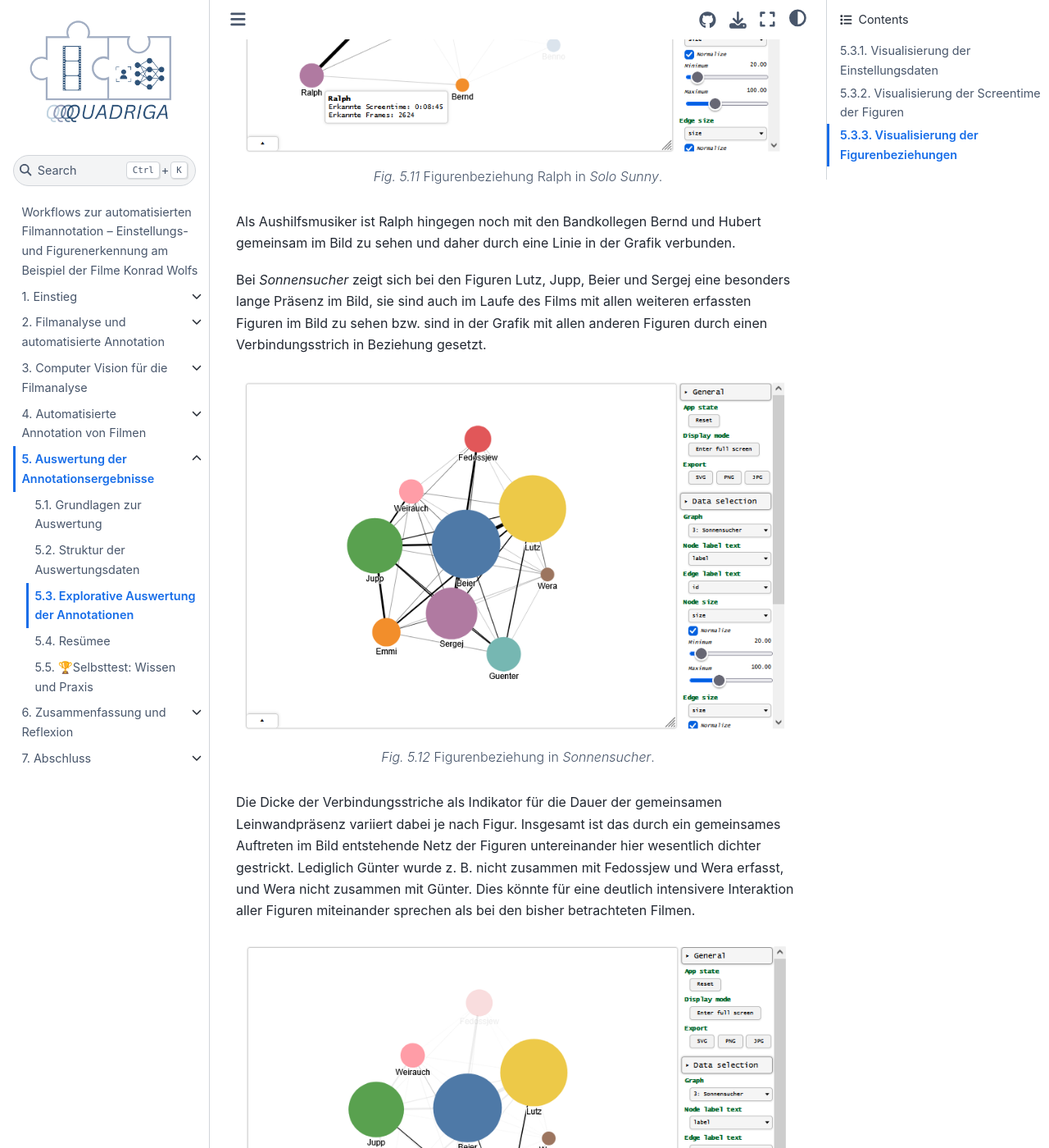
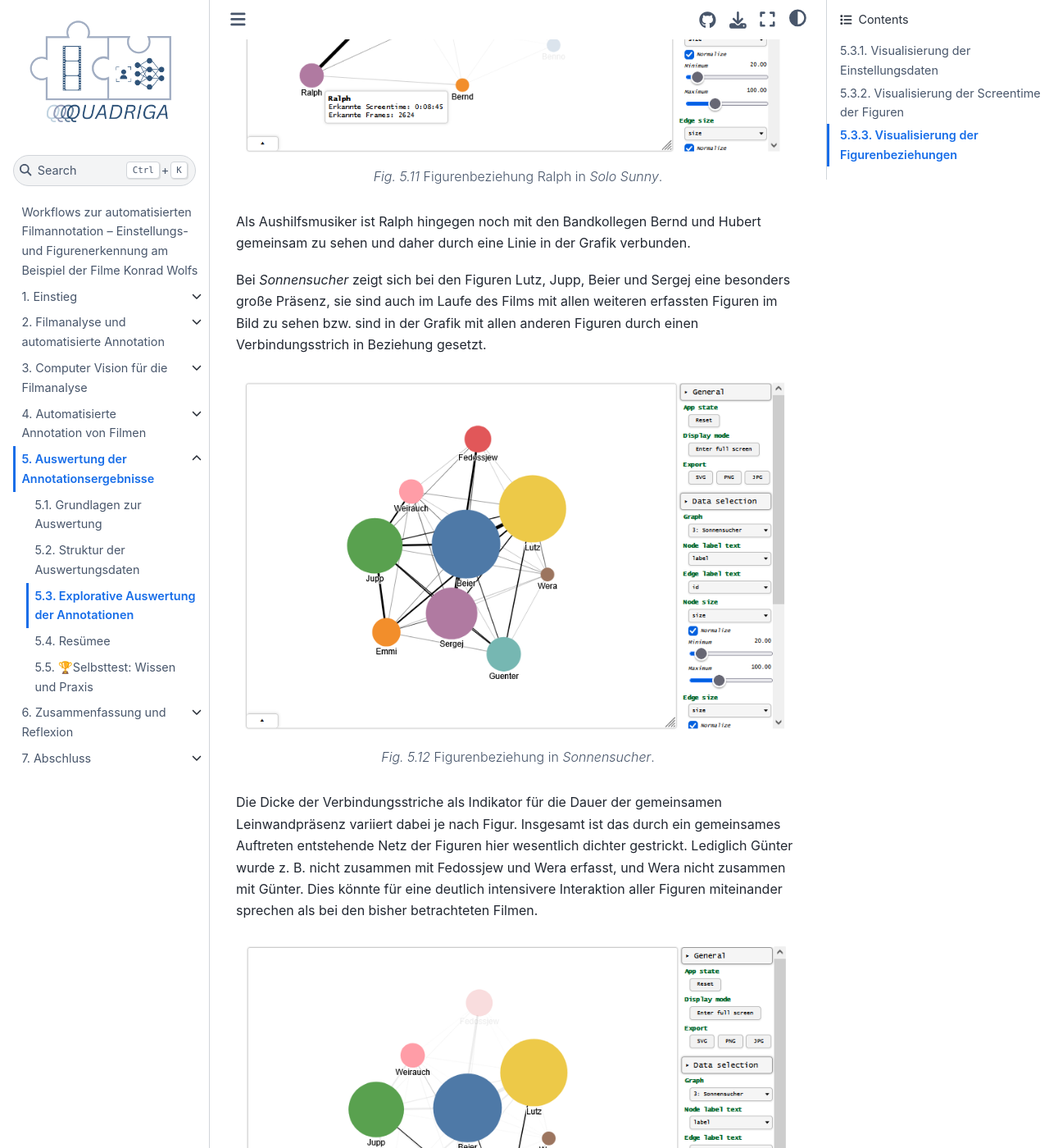
Before and after one commit to quadriga-dk/Bewegtes-Bild-Fallstudie-4, a Jupyter Book: the page built from auswertung/explorative_auswertung.md, in a window 1280 px wide and 1400 px high, scrolled down 11761 px. Shown: the whole window at 82% size. Built offline with Jupyter Book 1.0.4 settings and Sphinx 7.4.7 and the Sphinx Book theme 1.1.4, drawn with Linux system fonts in a browser that asks for light colours; pages that are not in the unit, such as notebooks, are missing from menus; some of the changed text lies outside the part shown.

Commit message:
minor fixes

````diff
--- a/auswertung/explorative_auswertung.md
+++ b/auswertung/explorative_auswertung.md
@@ -80,7 +80,7 @@
 Grafik zur Screentime der Figuren in *Solo Sunny*.
 ```
 
-Wechselt man zur Visualisierung von *Solo Sunny* wird sofort deutlich, dass hier Sunny die dominierende Figur ist. Sie ist fast den gesamten Film über präsent. Nach Sunny folgen mit deutlich weniger Auftritten im Bild Ralph und Harry, die nie zusammen im Bild zu sehen sind, aber wichtige Bezugspunkte zu Sunny bilden. Neben Harry tritt auch Christine allein zusammen mit Sunny im Bild auf, sie ist eine alte Freundin von ihr. Norbert, Hubert, Bernd und Benno sind als Musiker in Sunnys Band oft gemeinsam präsent.
+Wechselt man zur Visualisierung von *Solo Sunny* wird sofort deutlich, dass hier Sunny die dominierende Figur ist. Sie ist fast den gesamten Film über präsent. Nach Sunny folgen mit deutlich weniger Auftritten Ralph und Harry, die nie zusammen im Bild zu sehen sind, aber wichtige Bezugspunkte zu Sunny bilden. Neben Harry tritt auch Christine allein zusammen mit Sunny auf, sie ist eine alte Freundin von ihr. Norbert, Hubert, Bernd und Benno sind als Musiker in Sunnys Band oft gemeinsam präsent.
 
 ```{figure} ../assets/auswertung/figurenpraesenz_sonnensucher.png
 ---
@@ -96,11 +96,11 @@
 
 Hier sind also deutliche Unterschiede in den Mustern des zeitlichen Auftretens von Figuren im Film zu erkennen, die vermutlich auch mit den behandelten Themen in den Filmen zusammenhängen. *Sonnensucher* ist eher ein Ensemblefilm, in dem DDR-Arbeiter:innen für den politisch wichtigen Uranabbau mit den sowjetischen Soldat:innen zusammenarbeiten müssen. In *Solo Sunny* sucht Sunny allein als kompromisslose Künstlerin ihren Weg im Leben und in der Gesellschaft.
 
-Auch hier würde es sich wieder anbieten, an dieser Stelle zur genauen Analyse der einzelnen Filme zurückzukehren, indem etwa die Annotationsdaten zu den Figuren in VIAN eingelesen werden. Hier kann genauer betrachtet werden, welche Figuren wann und aus welchen Gründen gemeinsam im Bild zu sehen sind. Auch Annotationsfehler werden dadurch sichtbar wie z. B. in *Solo Sunny*, bei dem der Bandleader Hubert am Ende fälschlicherweise im Bild der Szene erkannt wird, in der Sunny auf ihre möglicherweise neue Band trifft.
+Auch hier würde es sich wieder anbieten, an dieser Stelle zur genauen Analyse der einzelnen Filme zurückzukehren, indem etwa die Annotationsdaten zu den Figuren in VIAN eingelesen werden. Hier kann genauer betrachtet werden, welche Figuren wann und aus welchen Gründen gemeinsam im Bild zu sehen sind. Auch Annotationsfehler werden dadurch sichtbar wie z. B. in *Solo Sunny*, bei dem der Bandleader Hubert am Ende fälschlicherweise in der Szene erkannt wird, in der Sunny auf ihre möglicherweise neue Band trifft.
 
 
 ## Visualisierung der Figurenbeziehungen
-Nun soll die Visualisierung zu den Figurenbeziehungen betrachtet werden. Zu sehen sind in der Grafik die Beziehungen der Figuren untereinander gemäß ihrer gemeinsamen Präsenz auf der Leinwand. Zusätzlich wird die Gesamtdauer der erkannten Präsenz einer Figur im Film durch die Größe des ihr zugeordneten Kreises angezeigt. Gemeinsam im Bild auftretende Figuren sind durch Striche miteinander verbunden, die Dicke der Striche zeigt die Höhe des Wertes des gemeinsamen Auftretens an. In der interaktiven Grafik kann auf die Figurenkreise geklickt und diese an andere Orte gezogen werden, dadurch können Verbindungen zwischen Figuren und Figurengruppen noch deutlicher werden.
+Nun soll die Visualisierung zu den Figurenbeziehungen betrachtet werden. Zu sehen sind in der Grafik die Beziehungen der Figuren untereinander gemäß ihrer gemeinsamen Präsenz auf der Leinwand. Zusätzlich wird die Gesamtdauer der erkannten Präsenz einer Figur im Film durch die Größe des ihr zugeordneten Kreises angezeigt. Gemeinsam auftretende Figuren sind durch Striche miteinander verbunden, die Dicke der Striche zeigt die Höhe des Wertes des gemeinsamen Auftretens an. In der interaktiven Grafik kann auf die Figurenkreise geklickt und diese an andere Orte gezogen werden, dadurch können Verbindungen zwischen Figuren und Figurengruppen noch deutlicher werden.
 
 <iframe
   src="../_static/html/character_network_gravis.html"
@@ -121,7 +121,7 @@
 Auswahlmenü zur Darstellung der Filme.
 ```
 
-In *Der geteilte Himmel* hat Rita gefolgt von Manfred über den Film verteilt die längste Präsenz im Bild - der große Kreis ihrer Figur ist deutlich im Zentrum platziert. Nach dem Aufbau der Grafik werden die verschiedenen Sphären der Figurenkonstellation deutlich:
+In *Der geteilte Himmel* hat Rita gefolgt von Manfred über den Film verteilt die längste Präsenz - der große Kreis ihrer Figur ist deutlich im Zentrum platziert. Nach dem Aufbau der Grafik werden die verschiedenen Sphären der Figurenkonstellation deutlich:
 
 ```{figure} ../assets/auswertung/figurenbeziehungen_himmel_1.png
 ---
@@ -183,10 +183,10 @@
 Figurenbeziehung Ralph in *Solo Sunny*.
 ```
 
-Als Aushilfsmusiker ist Ralph hingegen noch mit den Bandkollegen Bernd und Hubert gemeinsam im Bild zu sehen und daher durch eine Linie in der Grafik verbunden.
+Als Aushilfsmusiker ist Ralph hingegen noch mit den Bandkollegen Bernd und Hubert gemeinsam zu sehen und daher durch eine Linie in der Grafik verbunden.
 
 
-Bei *Sonnensucher* zeigt sich bei den Figuren Lutz, Jupp, Beier und Sergej eine besonders lange Präsenz im Bild, sie sind auch im Laufe des Films mit allen weiteren erfassten Figuren im Bild zu sehen bzw. sind in der Grafik mit allen anderen Figuren durch einen Verbindungsstrich in Beziehung gesetzt.
+Bei *Sonnensucher* zeigt sich bei den Figuren Lutz, Jupp, Beier und Sergej eine besonders große Präsenz, sie sind auch im Laufe des Films mit allen weiteren erfassten Figuren im Bild zu sehen bzw. sind in der Grafik mit allen anderen Figuren durch einen Verbindungsstrich in Beziehung gesetzt.
 
 ```{figure} ../assets/auswertung/figurenbeziehungen_sonnensucher_1.png
 ---
@@ -198,7 +198,7 @@
 Figurenbeziehung in *Sonnensucher*.
 ```
 
-Die Dicke der Verbindungsstriche als Indikator für die Dauer der gemeinsamen Leinwandpräsenz variiert dabei je nach Figur. Insgesamt ist das durch ein gemeinsames Auftreten im Bild entstehende Netz der Figuren untereinander hier wesentlich dichter gestrickt. Lediglich Günter wurde z. B. nicht zusammen mit Fedossjew und Wera erfasst, und Wera nicht zusammen mit Günter. Dies könnte für eine deutlich intensivere Interaktion aller Figuren miteinander sprechen als bei den bisher betrachteten Filmen.
+Die Dicke der Verbindungsstriche als Indikator für die Dauer der gemeinsamen Leinwandpräsenz variiert dabei je nach Figur. Insgesamt ist das durch ein gemeinsames Auftreten entstehende Netz der Figuren hier wesentlich dichter gestrickt. Lediglich Günter wurde z. B. nicht zusammen mit Fedossjew und Wera erfasst, und Wera nicht zusammen mit Günter. Dies könnte für eine deutlich intensivere Interaktion aller Figuren miteinander sprechen als bei den bisher betrachteten Filmen.
 
 ```{figure} ../assets/auswertung/figurenbeziehungen_sonnensucher_2.png
 ---
````
Also changed, not shown: annotation/intro.md (+1 -2 lines), auswertung/grundlagen.md (+3 -3 lines).
